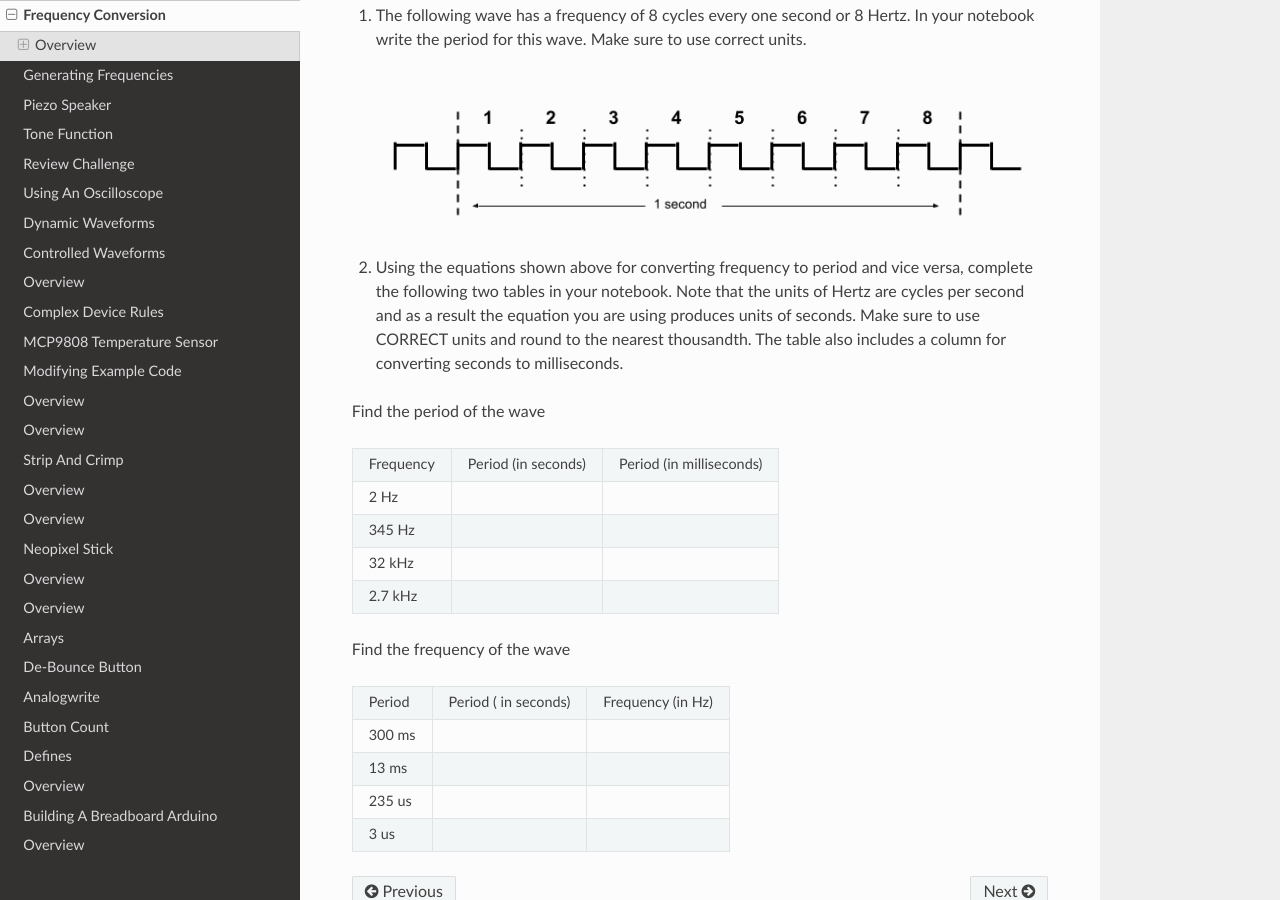
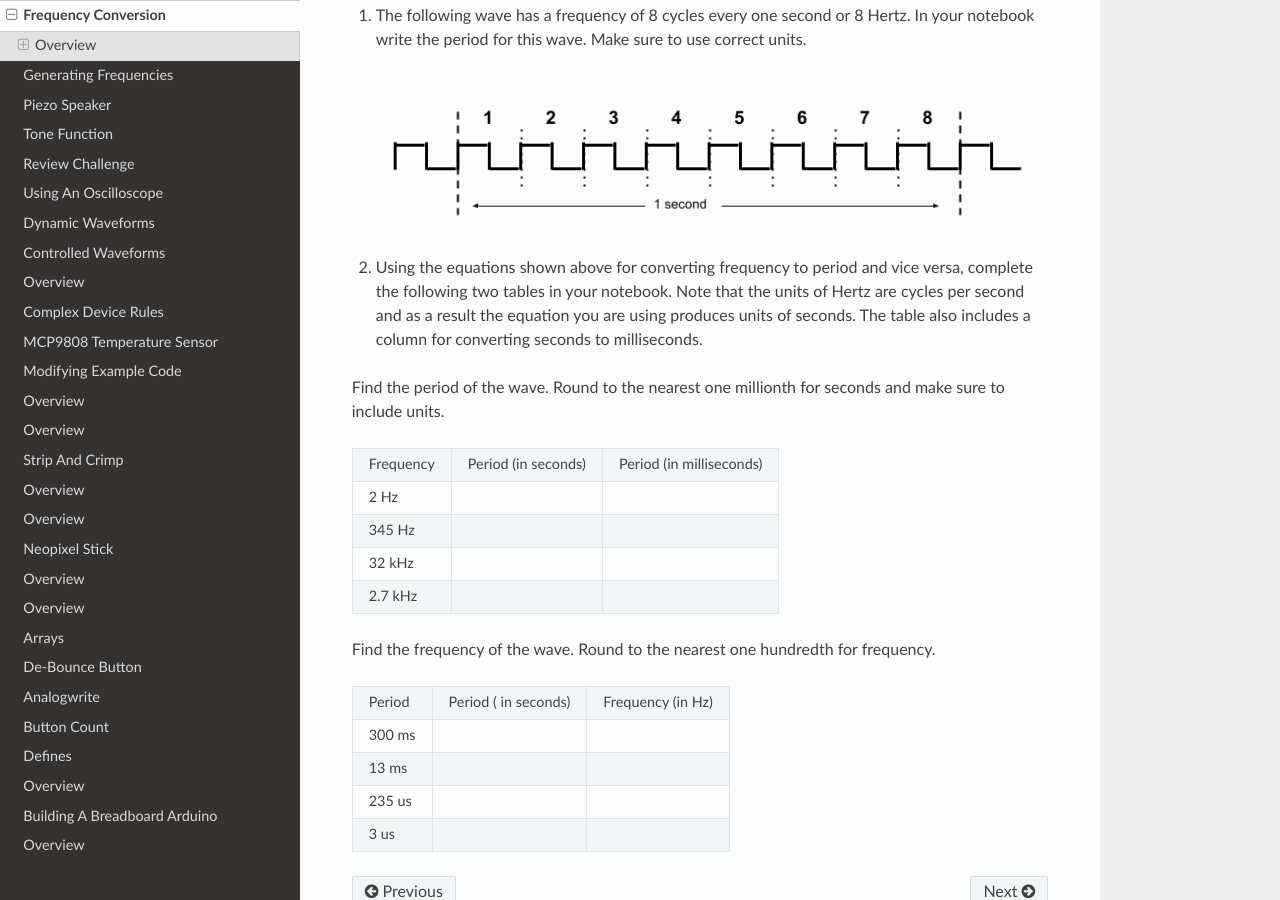
Before and after one commit to maxtkc/mvths-wiki, a Sphinx documentation site: the page built from docs/025aa-frequency-conversion.rst, in a window 1280 px wide and 900 px high, scrolled down 506 px. Built offline with Sphinx 7.4.7 and the Read the Docs theme 2.0.0, drawn with Linux system fonts in a browser that asks for light colours; pages that are not in the unit, such as notebooks, are missing from menus.

Commit message:
Update 025aa-frequency-conversion.rst

```diff
--- a/docs/025aa-frequency-conversion.rst
+++ b/docs/025aa-frequency-conversion.rst
@@ -20,9 +20,9 @@
    .. figure:: images/period-wave2.png
 
 
-#. Using the equations shown above for converting frequency to period and vice versa, complete the following two tables in your notebook. Note that the units of Hertz are cycles per second and as a result the equation you are using produces units of seconds. Make sure to use CORRECT units and round to the nearest thousandth. The table also includes a column for converting seconds to milliseconds.
+#. Using the equations shown above for converting frequency to period and vice versa, complete the following two tables in your notebook. Note that the units of Hertz are cycles per second and as a result the equation you are using produces units of seconds. The table also includes a column for converting seconds to milliseconds.
 
-Find the period of the wave
+Find the period of the wave. Round to the nearest one millionth for seconds and make sure to include units.
 
 +-------------+-----------------------+----------------------------+
 | Frequency   | Period (in seconds)   | Period (in milliseconds)   |
@@ -36,7 +36,7 @@
 | 2.7 kHz     |                       |                            |
 +-------------+-----------------------+----------------------------+
 
-Find the frequency of the wave
+Find the frequency of the wave. Round to the nearest one hundredth for frequency.
 
 +----------+------------------------+---------------------+
 | Period   | Period ( in seconds)   | Frequency (in Hz)   |
```
